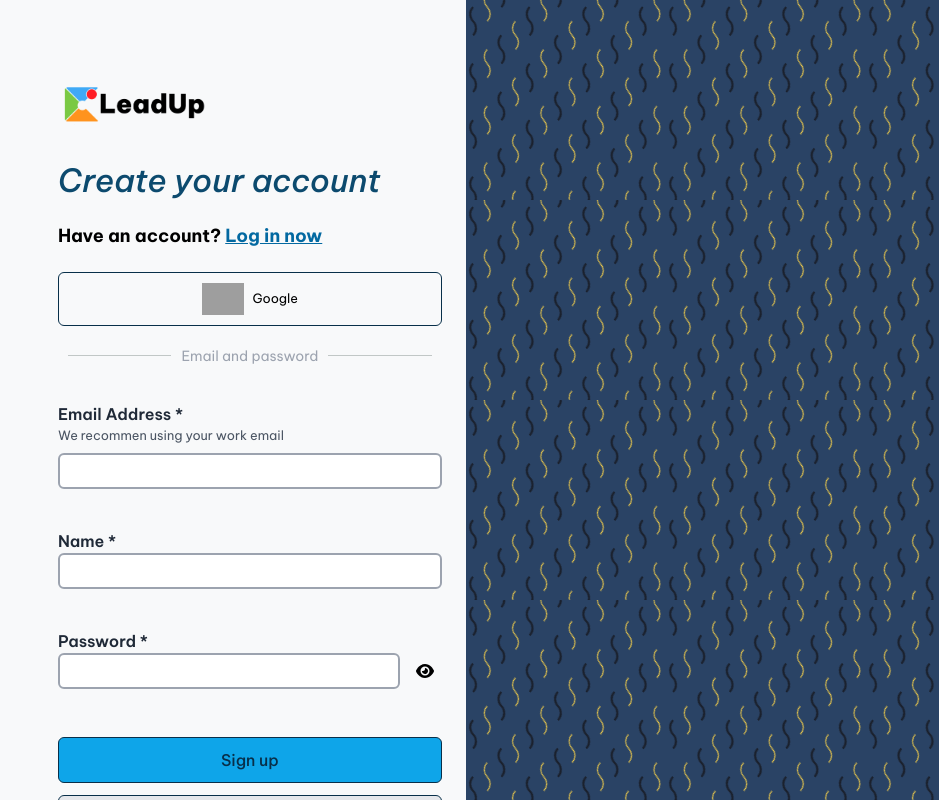
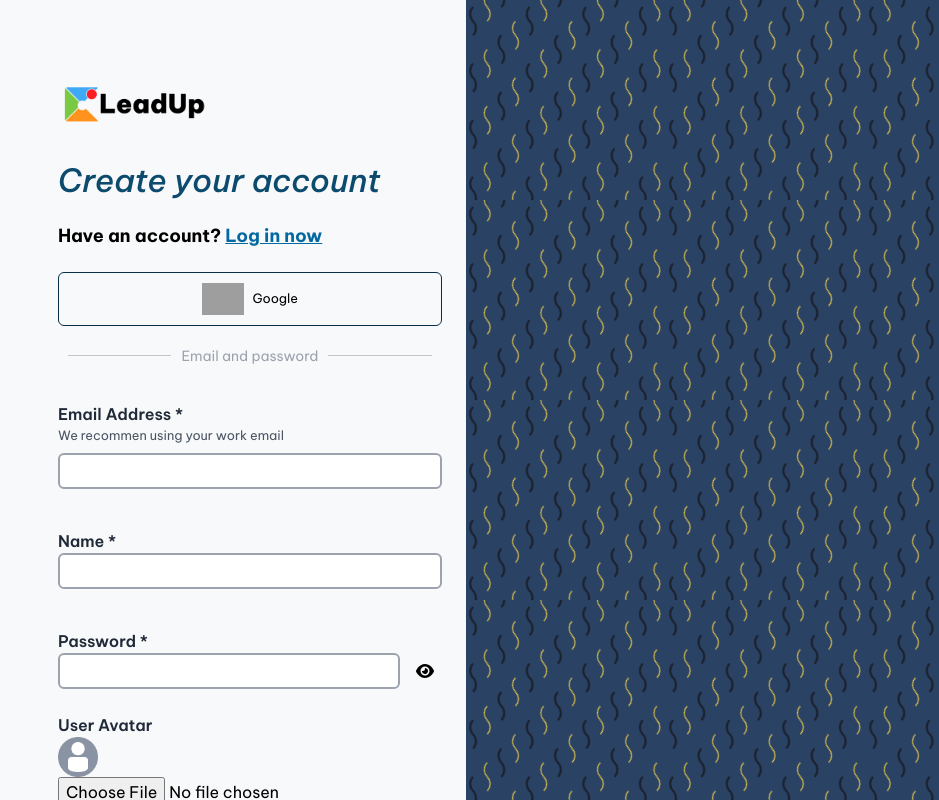
Before and after one commit to DiegoAuzaDev/leadup-frontend, a React (Vite) app: page /signup in a window 1280 px wide. Shown: the whole page, without its empty margins (341-1280 px from the left). Built offline with nearby package versions, Linux system fonts and the light colour scheme; grey boxes are pictures that could not be loaded.

Commit message:
Testing saving images

```diff
--- a/src/components/SignUp/SignUp.jsx
+++ b/src/components/SignUp/SignUp.jsx
@@ -7,6 +7,8 @@ import "./signup.css";
 import { useState } from "react";
 import { FontAwesomeIcon } from "@fortawesome/react-fontawesome";
 import localSingup from "../../utils/localAuth/signup";
+import avatar from "../../assets/avatar.png"
+
 function SignUp() {
   const [email, setEmail] = useState("");
   const [password, setPassword] = useState("");
@@ -17,6 +19,26 @@ function SignUp() {
   const [emailError, setEmailError] = useState("");
   const [nameError, setNameError] = useState("");
   const [passwordError, setPasswordError] = useState("");
+  const [image, setImage] = useState("");
+
+  const handleInputChange = async (ev) => {
+    const file = ev.target.files[0];
+    const base64 = await convertFileToBase64(file);
+    setImage(base64)
+  };
+
+  const convertFileToBase64 = (file) => {
+    return new Promise((resolve, reject) => {
+      const fileReader = new FileReader();
+      fileReader.readAsDataURL(file);
+      fileReader.onload = () => {
+        resolve(fileReader.result);
+      };
+      fileReader.onerror = (err) => {
+        reject(err);
+      };
+    });
+  };
 
   const validateName = (name) => {
     if (!name.trim()) {
@@ -70,7 +92,8 @@ function SignUp() {
     const newLocalUser = {
       name: name,
       password: password,
-      email: email
+      email: email,
+      photo: image
     };
     const localSingupResponse = await localSingup(baseUrl, newLocalUser)
     if( typeof localSingupResponse == "string"){
@@ -216,6 +239,22 @@ function SignUp() {
                 )}
               </label>
             </fieldset>
+            <fieldset>
+              <legend className=" font-semibold text-gray-800">
+                User Avatar
+              </legend>
+              <label>
+                <img src={image ? image : avatar} alt="User Avatar" className=" h-10" />
+                <input
+                  type="file"
+                  // label="Image"
+                  // name="myFile"
+                  id="file-upload"
+                  accept=".jpeg, .png, .jpg"
+                  onChange={(ev) => handleInputChange(ev)}
+                />
+              </label>
+            </fieldset>
             <div className=" flex flex-col gap-3 mt-6">
               <button
                 className="btn   bg-sky-500 "
@@ -224,7 +263,9 @@ function SignUp() {
               >
                 {isLoading ? "Loading ..." : "Sign up"}
               </button>
-              <NavLink to={'/login'} className="btn--outline bg-gray-200">Log in</NavLink>
+              <NavLink to={"/login"} className="btn--outline bg-gray-200">
+                Log in
+              </NavLink>
             </div>
           </form>
         </main>
--- a/src/components/WorkSpace/LargeNavigator/LargeNavigator.jsx
+++ b/src/components/WorkSpace/LargeNavigator/LargeNavigator.jsx
@@ -6,7 +6,6 @@ import ErrorImage from "../../../assets/avatar.png";
 
 function LargeNavigator({ user, logout, error }) {
   const isUserLoading = !user && !error;
-
   return (
     <nav
       className={`hidden md:h-[100vh] md:flex md:flex-col md:py-6 justify-evenly md:px-4 md:min-w-[175px] gap-3 overflow-scroll ${
```
Also changed, not shown: src/components/LogIn/LogIn.jsx (+4 -3 lines).
